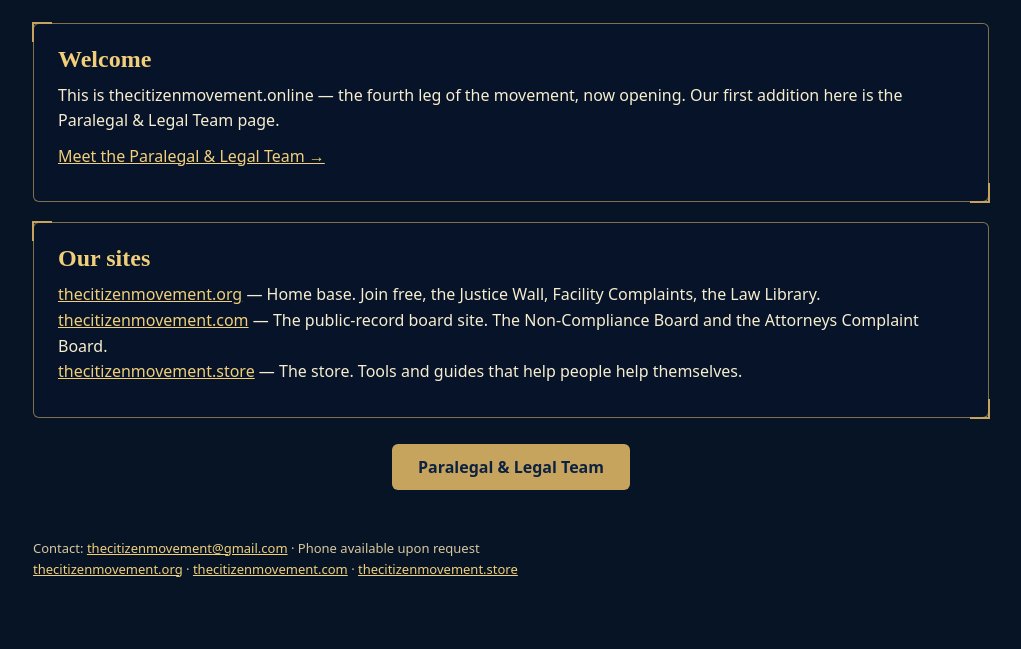
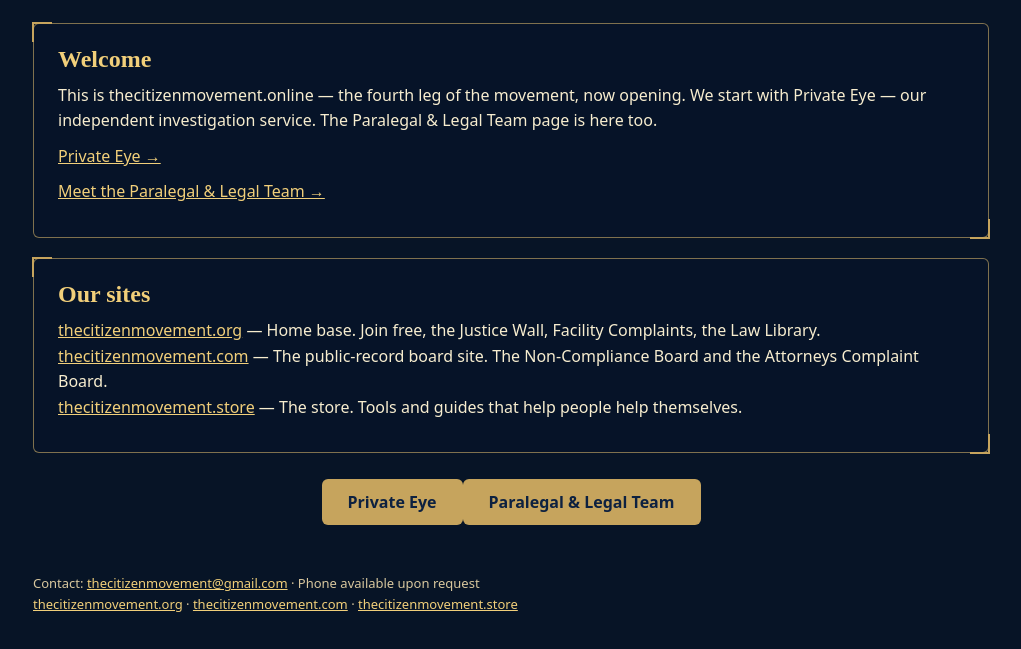
Before and after one commit to thecitizenmovement-org/thecitizenmovement.online, a plain HTML site: page index.html in a window 1280 px wide. Shown: the part 1027-1676 px from the top of the page, without its empty margins (129-1150 px from the left). Before the commit the page ends 1640 px from the top, so only its background shows below. Drawn offline with nearby package versions, Linux system fonts and the light colour scheme; no server answers.

Commit message:
Home page starts with Private Eye (founder decision Nov 15: .online leads with Private Eye, ahead of the Legal Team page)

```diff
--- a/index.html
+++ b/index.html
@@ -66,7 +66,8 @@ footer a{color:var(--bright);}
 <p class="sub">A non-partisan citizens&rsquo; movement, founded July 4, 2026. Citizens, not states.</p>
 <div class="panel">
 <h2>Welcome</h2>
-<p>This is thecitizenmovement.online — the fourth leg of the movement, now opening. Our first addition here is the Paralegal &amp; Legal Team page.</p>
+<p>This is thecitizenmovement.online — the fourth leg of the movement, now opening. We start with Private Eye — our independent investigation service. The Paralegal &amp; Legal Team page is here too.</p>
+<p><a href="/private-eye.html">Private Eye &rarr;</a></p>
 <p><a href="/legal-team.html">Meet the Paralegal &amp; Legal Team &rarr;</a></p>
 </div>
 <div class="panel">
@@ -75,7 +76,7 @@ footer a{color:var(--bright);}
 <a href="https://thecitizenmovement.com">thecitizenmovement.com</a> — The public-record board site. The Non-Compliance Board and the Attorneys Complaint Board.<br>
 <a href="https://thecitizenmovement.store">thecitizenmovement.store</a> — The store. Tools and guides that help people help themselves.</p>
 </div>
-<div class="cta"><a href="/legal-team.html">Paralegal &amp; Legal Team</a></div>
+<div class="cta"><a href="/private-eye.html">Private Eye</a><a href="/legal-team.html">Paralegal &amp; Legal Team</a></div>
 </main>
 <footer>
 Contact: <a href="mailto:thecitizenmovement@gmail.com">thecitizenmovement@gmail.com</a> &middot; Phone available upon request<br>
```
